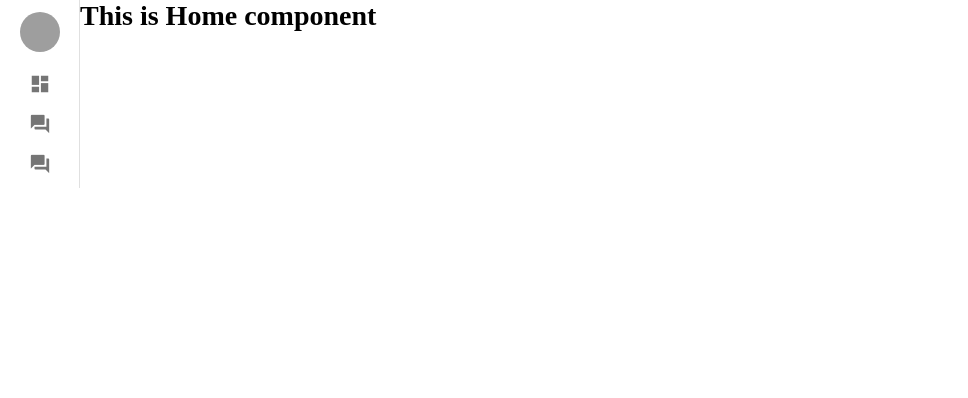
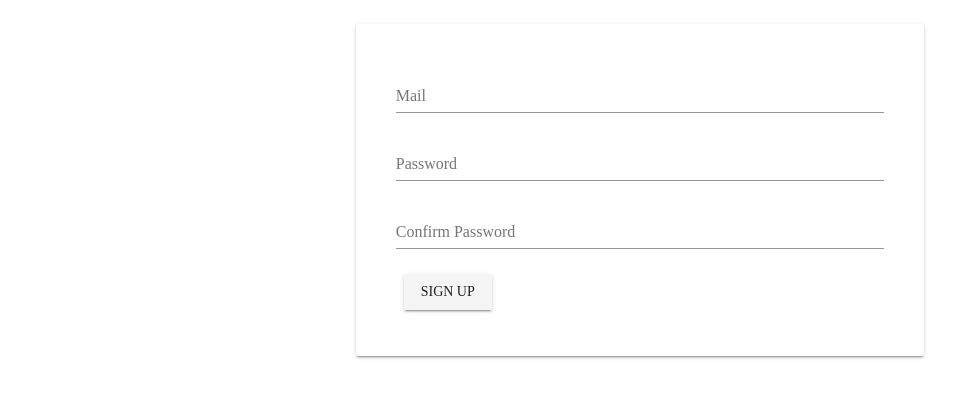
Before and after one commit to cologneto/apartments-booking, a Vue app: page /signup in a window 1280 px wide. Before the commit this address led to /home. Shown: the top 398 px of the page, without its empty margins (0-968 px from the left). Built offline with nearby package versions, Linux system fonts and the light colour scheme; grey boxes are pictures that could not be loaded.

Commit message:
Adding separated admin and public roots. Authentication components added.

```diff
--- a/package.json
+++ b/package.json
@@ -8,10 +8,12 @@
     "lint": "vue-cli-service lint"
   },
   "dependencies": {
+    "axios": "^0.19.0",
     "core-js": "^2.6.5",
     "vue": "^2.6.10",
     "vue-router": "^3.0.7",
-    "vuetify": "^1.5.16"
+    "vuetify": "^1.5.16",
+    "vuex": "^3.1.1"
   },
   "devDependencies": {
     "@vue/cli-plugin-babel": "^3.9.0",
--- a/src/App.vue
+++ b/src/App.vue
@@ -1,19 +1,13 @@
 <template>
   <div>
-    <ab-navigation></ab-navigation>
     <router-view></router-view>
   </div>
 </template>
 
 <script>
 
-
-import Navigation from './components/admin/shared/Navigation'
 export default {
     name: "app",
-    components: {
-        abNavigation: Navigation
-    }
 }
 </script>
 
--- /dev/null
+++ b/src/components/admin/AdminHome.vue
@@ -0,0 +1,22 @@
+<template>
+    <div>
+        <ab-navigation></ab-navigation>
+        <router-view></router-view>
+    </div>
+
+</template>
+
+<script>
+    import Navigation from './shared/Navigation'
+
+    export default {
+        name: "AdminHome",
+        components: {
+            abNavigation: Navigation
+        }
+    }
+</script>
+
+<style scoped>
+
+</style>
--- a/src/components/admin/Home.vue
+++ b/src/components/admin/dashboard/Dashboard.vue
@@ -1,10 +1,10 @@
 <template>
-    <h1>This is Home component</h1>
+    <h1>This is Admin dashboard</h1>
 </template>
 
 <script>
     export default {
-        name: "Home",
+        name: "Dashboard"
     }
 </script>
 
--- a/src/components/admin/shared/Navigation.vue
+++ b/src/components/admin/shared/Navigation.vue
@@ -31,7 +31,7 @@
 
         <v-list class="pt-0" dense>
             <v-divider></v-divider>
-                    <router-link :to="'/' + item.title.toLowerCase()"
+                    <router-link :to="'/admin/' + item.title.toLowerCase()"
                                  tag="v-list-tile"
                                  v-for="item in items"
                                  :key="item.title"
--- /dev/null
+++ b/src/components/auth/signup.vue
@@ -0,0 +1,83 @@
+<template>
+    <v-container>
+        <v-layout row>
+            <v-flex xs12 sm6 offset-sm3>
+                <v-card>
+                    <v-card-text>
+                        <v-container>
+                            <form action="">
+                                <v-layout row>
+                                    <v-flex xs12>
+                                        <v-text-field
+                                            name="email"
+                                            label="Mail"
+                                            id="email"
+                                            v-model="email"
+                                            type="email"
+                                            required></v-text-field>
+                                    </v-flex>
+                                </v-layout>
+                                <v-layout row>
+                                    <v-flex xs12>
+                                        <v-text-field
+                                                name="password"
+                                                label="Password"
+                                                id="password"
+                                                v-model="password"
+                                                type="password"
+                                                required></v-text-field>
+                                    </v-flex>
+                                </v-layout>
+                                <v-layout row>
+                                    <v-flex xs12>
+                                        <v-text-field
+                                                name="confirmPassword"
+                                                label="Confirm Password"
+                                                id="confirmPassword"
+                                                v-model="confirmPassword"
+                                                type="password"
+                                                :rules="[comparePasswords]"></v-text-field>
+                                    </v-flex>
+                                </v-layout>
+                                <v-layout>
+                                    <v-flex xs12>
+                                        <v-btn type="submit" @click.prevent="onSignUp()">Sign Up</v-btn>
+                                    </v-flex>
+                                </v-layout>
+                            </form>
+                        </v-container>
+                    </v-card-text>
+                </v-card>
+            </v-flex>
+        </v-layout>
+    </v-container>
+</template>
+
+<script>
+    export default {
+        /* eslint-disable */
+        name: "signup",
+        data() {
+            return {
+                email: '',
+                password: '',
+                confirmPassword: ''
+            }
+        },
+        computed: {
+            comparePasswords() {
+                return this.password !== this.confirmPassword ? 'Passwords do not match' : '';
+            }
+        },
+        methods: {
+            onSignUp () {
+                // Vuex
+                console.log({ email: this.email, password: this.password, confirmPassword: this.confirmPassword});
+            }
+        }
+    }
+</script>
+
+<style scoped>
+
+</style>
--- /dev/null
+++ b/src/components/public/PublicHome.vue
@@ -0,0 +1,20 @@
+<template>
+    <div>
+        <app-header></app-header>
+        <router-view></router-view>
+    </div>
+</template>
+
+<script>
+    import Header from './shared/Header'
+    export default {
+        name: "PublicHome",
+        components: {
+            appHeader: Header
+        }
+    }
+</script>
+
+<style scoped>
+
+</style>
--- /dev/null
+++ b/src/components/public/shared/Header.vue
@@ -0,0 +1,25 @@
+<template>
+    <div>
+        <v-toolbar>
+            <v-toolbar-title>Title</v-toolbar-title>
+
+            <v-spacer></v-spacer>
+
+            <v-toolbar-items>
+                <v-btn text>Link 1</v-btn>
+                <v-btn text>Link 2</v-btn>
+                <v-btn text>Link 3</v-btn>
+            </v-toolbar-items>
+        </v-toolbar>
+    </div>
+</template>
+
+<script>
+    export default {
+        name: "Header"
+    }
+</script>
+
+<style scoped>
+
+</style>
```
Also changed, not shown: src/components/auth/signin.vue (added, +13 -0 lines), src/routes.js (+17 -5 lines), 1 other file (tests, documents, lock files or other folders).
